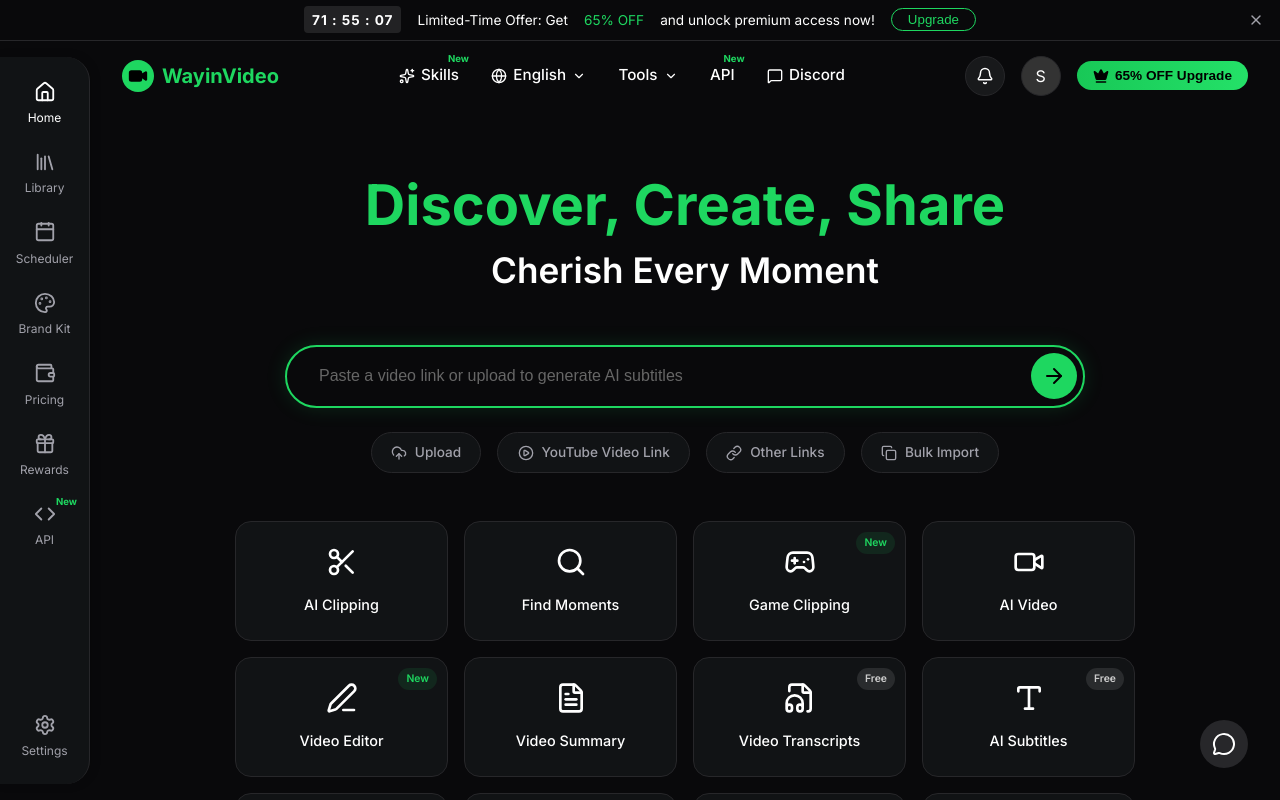
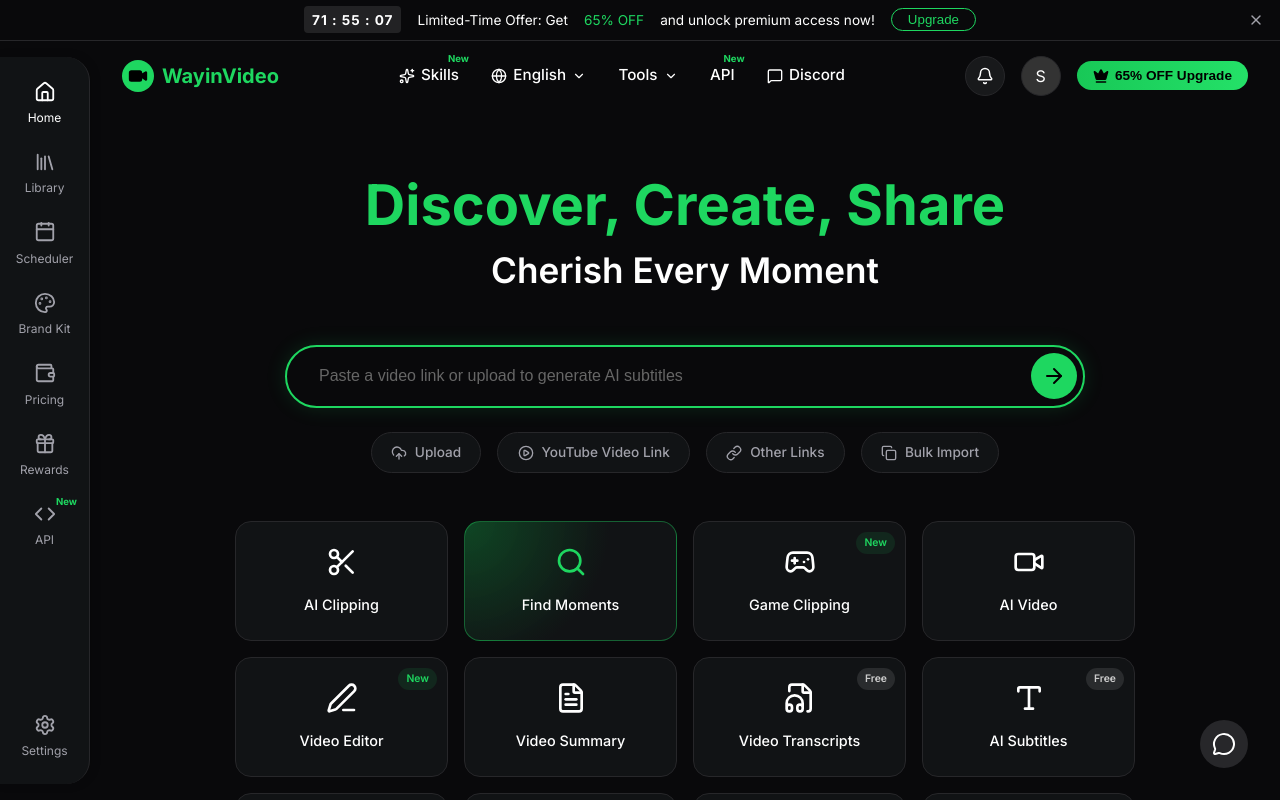
Before and after one commit to sahilkumar2002/Short-Clips, a React (Vite) app: page / in a window 1280 px wide. Built offline with nearby package versions, Linux system fonts and the light colour scheme.

Commit message:
Update grid layout and hook up AI Clipping

```diff
--- a/src/App.jsx
+++ b/src/App.jsx
@@ -226,9 +226,10 @@
   const [isProcessing, setIsProcessing] = useState(false);
   const [isGeneratingMore, setIsGeneratingMore] = useState(false);
   const [step, setStep] = useState(0);
+  const [clips, setClips] = useState([]);
   const [error, setError] = useState('');
   const fileInputRef = useRef(null);
-  const [clips, setClips] = useState([]);
+  const urlInputRef = useRef(null);
 
   const pollStatus = async (jobId, onComplete) => {
     try {
@@ -252,7 +253,11 @@
   };
 
   const handleGetClips = async () => {
-    if (!videoUrl) return;
+    if (!videoUrl && !fileInputRef.current?.files?.length) {
+      setError('Please paste a video link or upload a file');
+      urlInputRef.current?.focus();
+      return;
+    }
     setStep(1);
     setIsProcessing(true);
     setError('');
@@ -459,6 +464,7 @@
                 <div className="search-wrapper">
                   <div className="search-input-container">
                     <input
+                      ref={urlInputRef}
                       type="text"
                       placeholder="Paste a video link or upload to generate AI subtitles"
                       value={videoUrl}
@@ -495,12 +501,12 @@
 
                 {/* Tools Grid matching screenshot */}
                 <div className="tools-grid">
-                  <div className="tool-card">
+                  <div className="tool-card" onClick={handleGetClips}>
                     <Scissors size={32} />
                     <span className="tool-card-title">AI Clipping</span>
                   </div>
-                  <div className="tool-card">
-                    <Search size={32} />
+                  <div className="tool-card tool-card-highlighted">
+                    <Search size={32} color="var(--accent-green)" />
                     <span className="tool-card-title">Find Moments</span>
                   </div>
                   <div className="tool-card">
@@ -536,21 +542,21 @@
                   <div className="tool-card">
                     <span className="tool-badge">New</span>
                     <Activity size={32} />
-                    <span className="tool-card-title">Activity Score</span>
+                    <span className="tool-card-title">Speech Enhancer</span>
                   </div>
                   <div className="tool-card">
                     <span className="tool-badge free">Free</span>
                     <Crop size={32} />
-                    <span className="tool-card-title">Smart Crop</span>
+                    <span className="tool-card-title">AI Reframe</span>
                   </div>
                   <div className="tool-card">
                     <span className="tool-badge">New</span>
                     <ImageIcon size={32} />
-                    <span className="tool-card-title">AI Images</span>
+                    <span className="tool-card-title">AI Thumbnail</span>
                   </div>
                   <div className="tool-card">
                     <Sparkles size={32} />
-                    <span className="tool-card-title">Enhance Quality</span>
+                    <span className="tool-card-title">AI Hook</span>
                   </div>
                 </div>
 
--- a/src/index.css
+++ b/src/index.css
@@ -305,6 +305,15 @@
 .tool-card:hover {
   border-color: #444;
   background: #1a1c1e;
+}
+
+.tool-card-highlighted {
+  background: radial-gradient(circle at top left, rgba(30,215,96,0.3) 0%, var(--sidebar-bg) 60%);
+  border-color: rgba(30, 215, 96, 0.4);
+}
+.tool-card-highlighted:hover {
+  background: radial-gradient(circle at top left, rgba(30,215,96,0.4) 0%, #1a1c1e 60%);
+  border-color: rgba(30, 215, 96, 0.6);
 }
 
 .tool-card-title {
```
